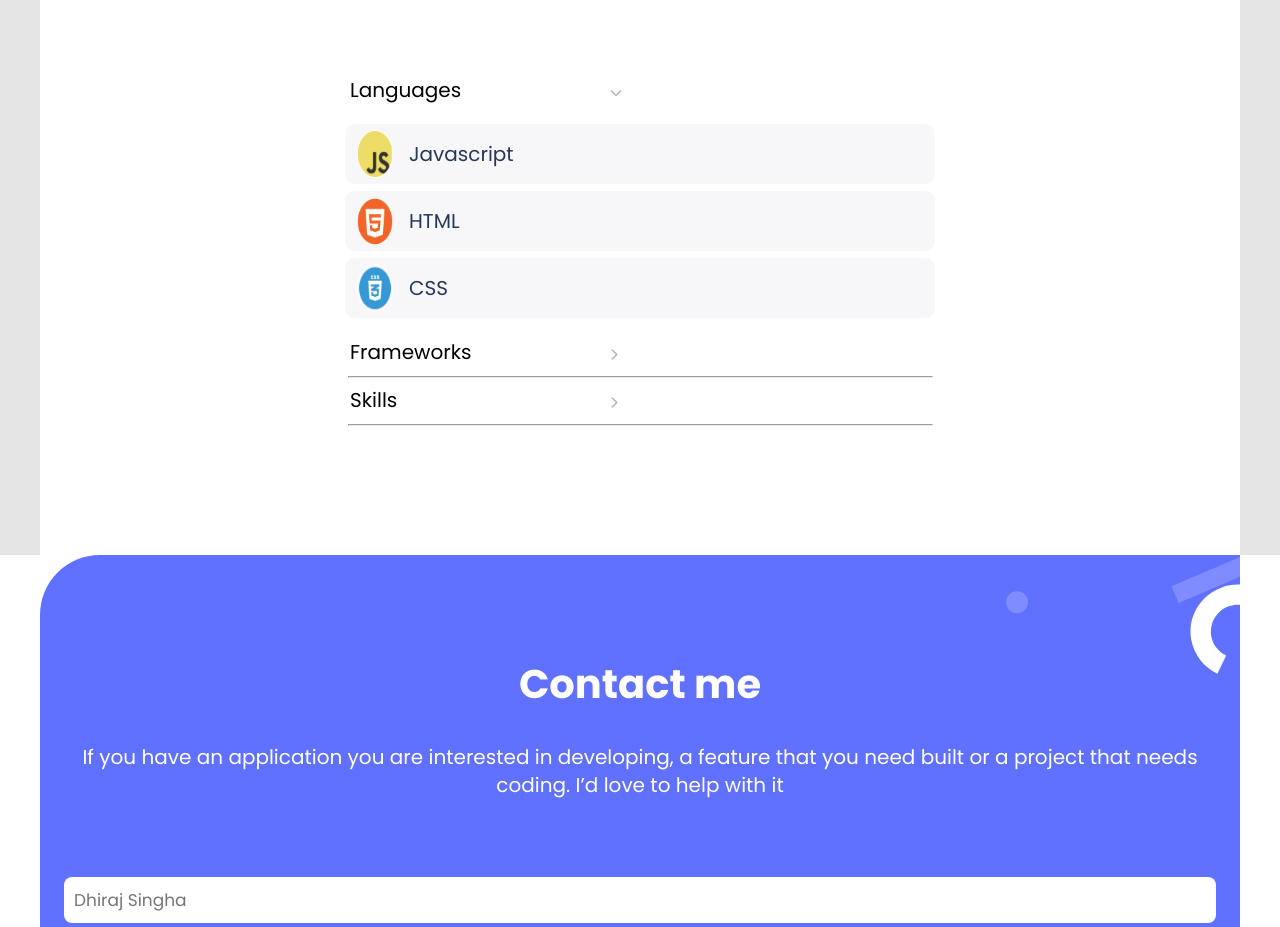
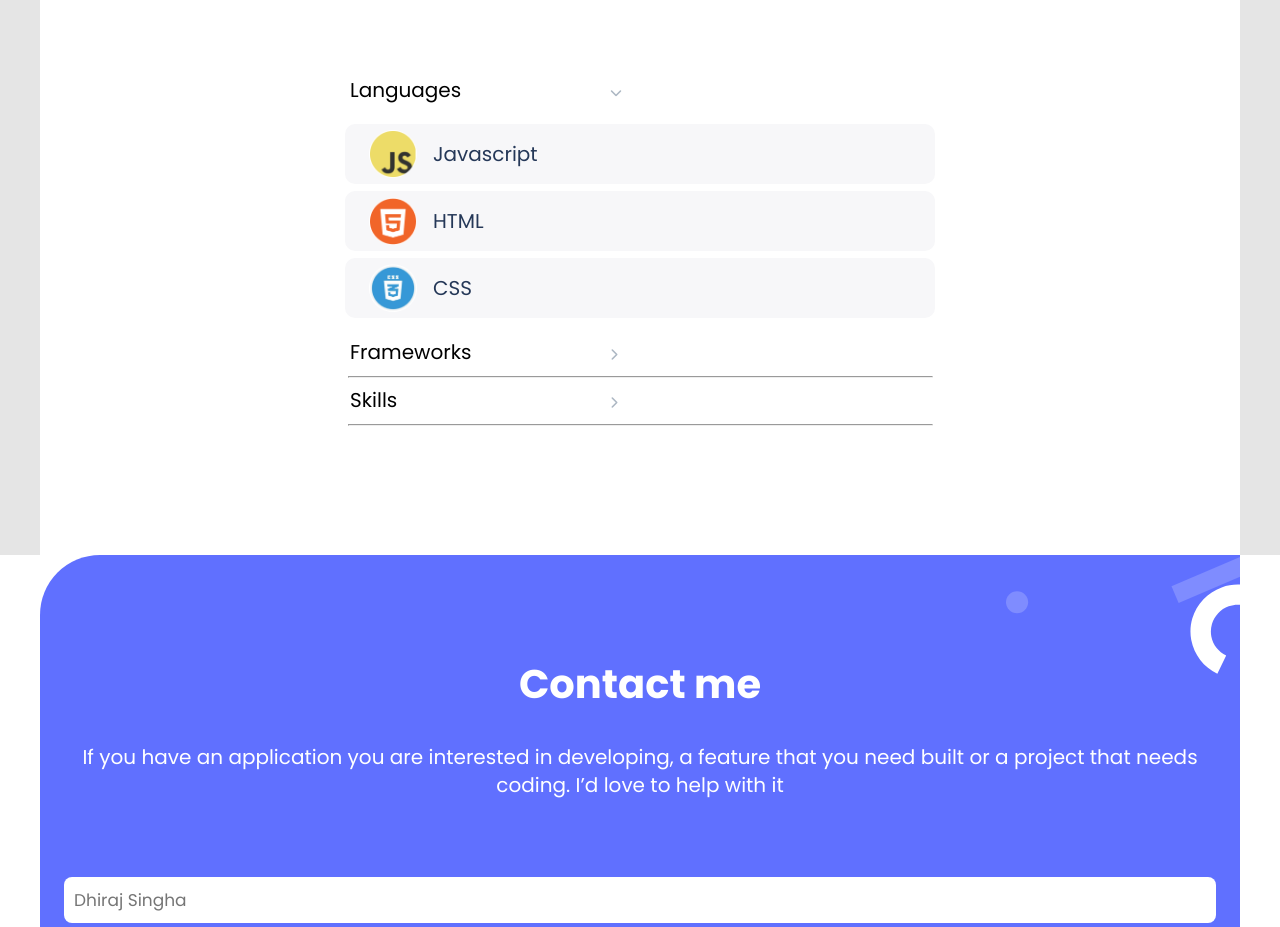
Before and after one commit to dhirajsingha143/Portfolio, a website: page index.html in a window 1280 px wide. Shown: the part 4120-5047 px from the top of the page. Drawn offline with Linux system fonts and the light colour scheme.

Commit message:
Update README.md file

```diff
--- a/styles.css
+++ b/styles.css
@@ -285,7 +285,7 @@ a:hover {
 .about-language .language img {
   height: 48px;
   width: 48px;
-  padding-left: 12px;
+  margin-left: 24px;
 }
 
 .about-language .fa-solid:hover {
```
Also changed, not shown: README.md, images/Portfolio.png (added).
